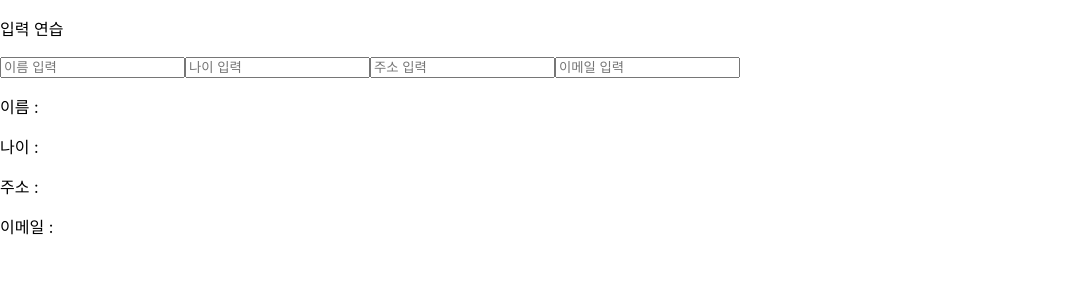
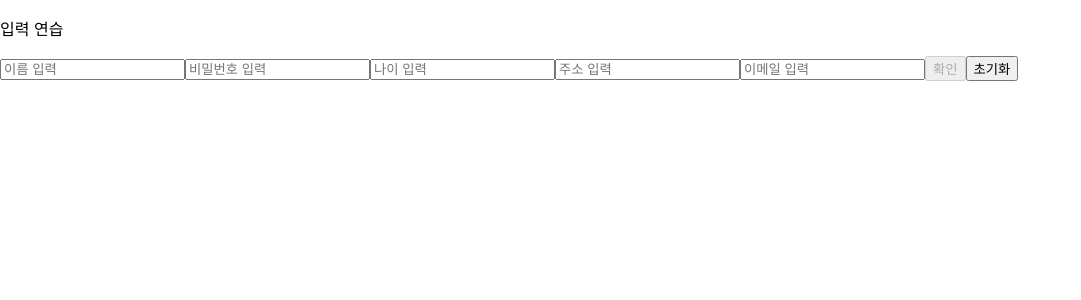
Before and after one commit to aranparrk/AI-Agent, a React (Create React App) app in the folder frontend/react/human-sample-react/: page / in a window 1280 px wide. Shown: the top 300 px of the page, without its empty margins (0-1081 px from the left). Built offline with nearby package versions, Linux system fonts and the light colour scheme.

Commit message:
✨ add: React 입력 폼 및 유효성 검사, 결과 출력, 초기화 기능 구현

```diff
--- a/frontend/react/human-sample-react/src/InputEvent.js
+++ b/frontend/react/human-sample-react/src/InputEvent.js
@@ -3,47 +3,110 @@
 // 나이
 // 주소
 // 이메일을 입력 받기
-// 전부 입력 완료 되었을 때 확인 버튼을 누르면 입력 받은 결과를 출력하기
+// 전부 입력 완료 되었을 때 확인 버튼 누르면 입력 받은 결과를 출력 하기
 
 import { useState } from "react";
 
 const InputEvent = () => {
+  // 여기에 name 상태 선언하기
   const [name, setName] = useState("");
+  const [password, setPassword] = useState("");
   const [age, setAge] = useState("");
   const [addr, setAddr] = useState("");
   const [email, setEmail] = useState("");
 
+  // 입력값
+  const onChangeName = (e) => setName(e.target.value);
+  const onChangePassword = (e) => setPassword(e.target.value);
+  const onChangeAge = (e) => setAge(e.target.value);
+  const onChangeAddr = (e) => setAddr(e.target.value);
+  const onChangeEmail = (e) => setEmail(e.target.value);
+
+  // 확인 버튼을 누른 시점의 결과를 저장할 상태
+  const [result, setResult] = useState(null);
+
+  // 모든 입력값이 채워졌는지 검사
+  const isAllFilled =
+    name.trim() !== "" &&
+    password.trim() !== "" &&
+    age.trim() !== "" &&
+    addr.trim() !== "" &&
+    email.trim() !== "";
+
+  // 확인 버튼
+  const onSubmit = (e) => {
+    // 새로고침 방지
+    e.preventDefault();
+
+    if (!isAllFilled) {
+      alert("미입력 항목이 존재 합니다.");
+      return;
+    }
+
+    setResult({ name, password, age, addr, email });
+  };
+
+  // 초기화 버튼
+  const onReset = () => {
+    setName("");
+    setPassword("");
+    setAge("");
+    setAddr("");
+    setEmail("");
+    setResult(null);
+  };
+
   return (
     <>
       <p>입력 연습</p>
+      {/* 여기에 input 작성하기 */}
+      <form onSubmit={onSubmit}>
         <input
           type="text"
           placeholder="이름 입력"
-        onChange={(e) => setName(e.target.value)}
+          onChange={onChangeName}
           value={name}
+        />
+        <input
+          type="password"
+          placeholder="비밀번호 입력"
+          onChange={onChangePassword}
+          value={password}
         />
         <input
           type="text"
           placeholder="나이 입력"
-        onChange={(e) => setAge(e.target.value)}
+          onChange={onChangeAge}
           value={age}
         />
         <input
           type="text"
           placeholder="주소 입력"
-        onChange={(e) => setAddr(e.target.value)}
+          onChange={onChangeAddr}
           value={addr}
         />
         <input
           type="email"
           placeholder="이메일 입력"
-        onChange={(e) => setEmail(e.target.value)}
+          onChange={onChangeEmail}
           value={email}
         />
-      <p>이름 : {name}</p>
-      <p>나이 : {age}</p>
-      <p>주소 : {addr}</p>
-      <p>이메일 : {email}</p>
+        <button type="submit" disabled={!isAllFilled}>
+          확인
+        </button>
+        <button type="button" onClick={onReset}>
+          초기화
+        </button>
+      </form>
+      {result && (
+        <div>
+          <p>이름 : {result.name}</p>
+          <p>비밀번호 : {"*".repeat(result.password.length)}</p>
+          <p>나이 : {result.age}</p>
+          <p>주소 : {result.addr}</p>
+          <p>이메일 : {result.email}</p>
+        </div>
+      )}
     </>
   );
 };
```
Lines whose indentation alone changed are shown as unchanged.
